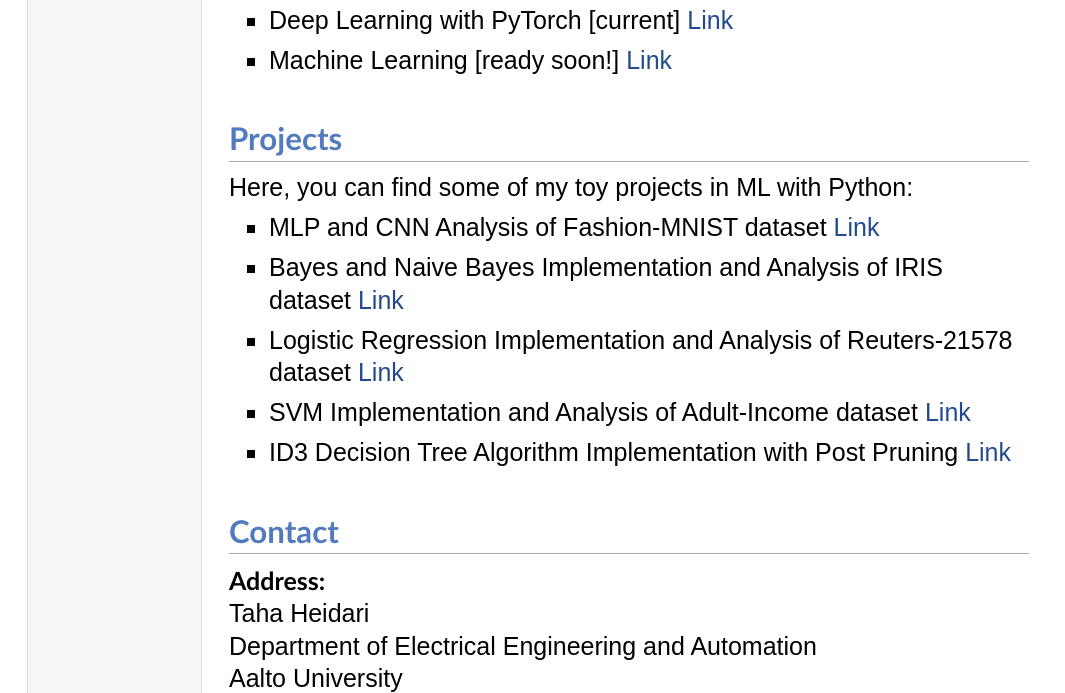
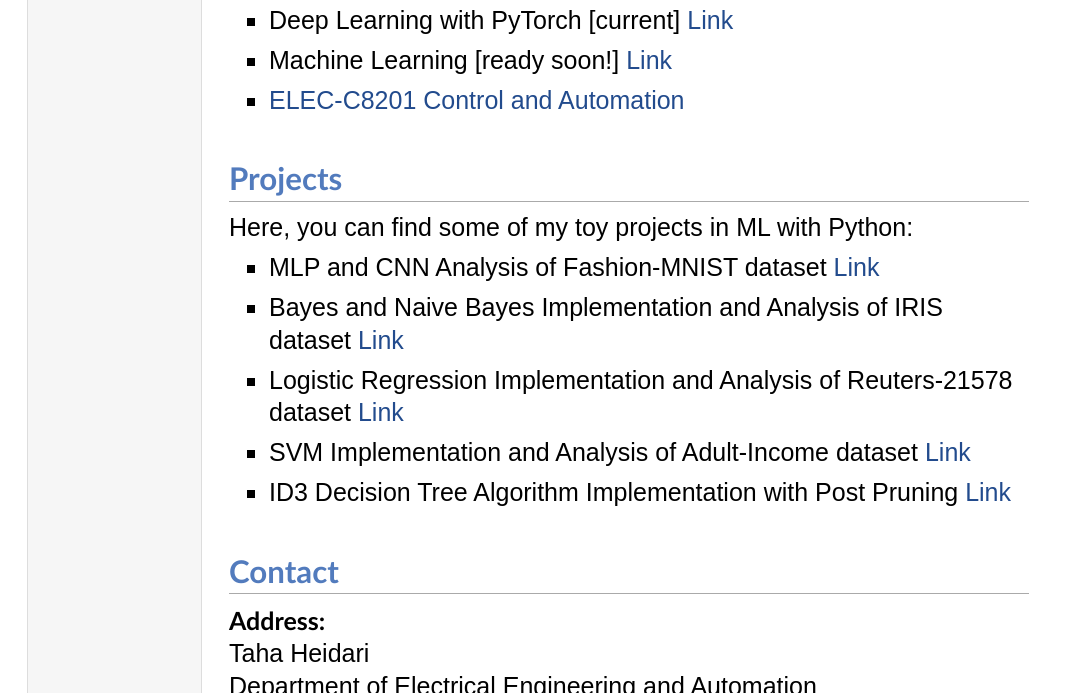
Before and after one commit to fartaha/fartaha.github.io, a plain HTML site: page index.html in a window 1280 px wide. Shown: the part 899-1592 px from the top of the page, without its empty margins (0-1065 px from the left). Drawn offline with nearby package versions, Linux system fonts and the light colour scheme; some packages are replaced by stand-ins of ours; a web font is replaced by a local one.

Commit message:
Update index.html

```diff
--- a/index.html
+++ b/index.html
@@ -80,6 +80,8 @@ body {
 </li>
 <li><p>Machine Learning [ready soon!] <a href="https://fartaha.github.io/pages/ml" target=&ldquo;blank&rdquo;>Link</a><br /></p>
 </li>
+    <li><p><a href="https://fartaha.github.io/pages/ELEC-C8201/main.html" target=&ldquo;blank&rdquo;>ELEC-C8201 Control and Automation</a><br /></p>
+</li>
 </ul>
 
 <h2>Projects</h2>
```
